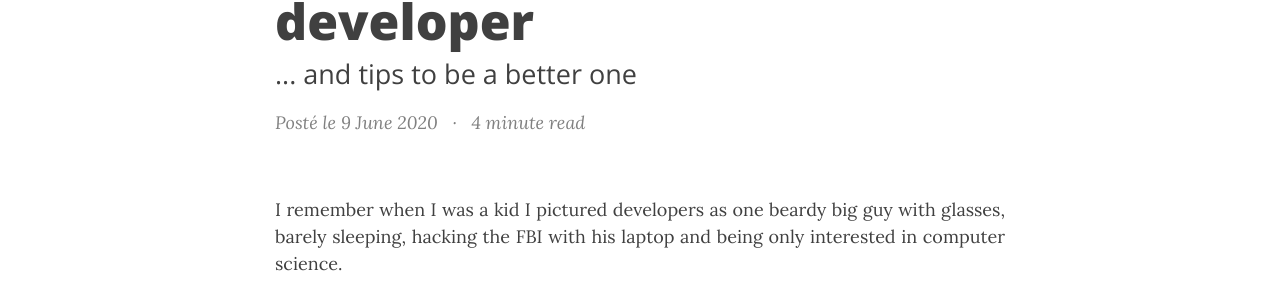
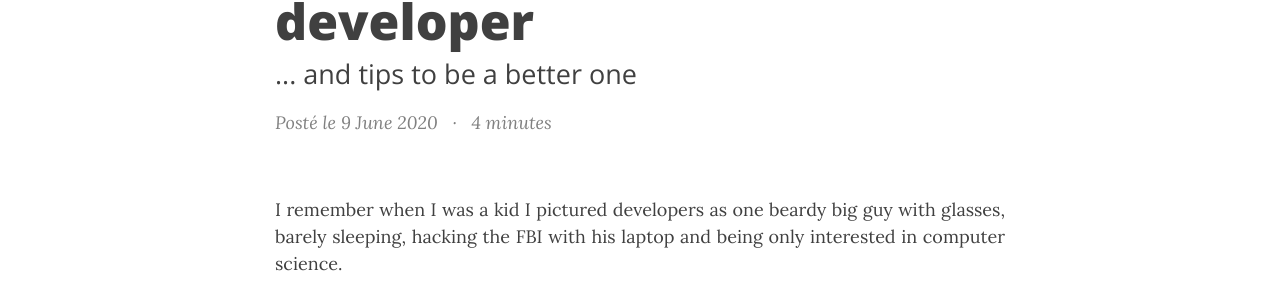
Before and after one commit to Naxyoh/naxyoh.github.io, a Jekyll site: the page built from _posts/2020-06-09-what-it-means-to-be-a-developer.md, in a window 1280 px wide and 900 px high. Shown: the part 191-496 px from the top of the window. Built offline with Jekyll 4.4.1, drawn with Linux system fonts in a browser that asks for light colours; nearby versions of some CDN libraries; some of the changed lines change nothing that is shown.

```diff
--- a/_includes/readtime.html
+++ b/_includes/readtime.html
@@ -4,11 +4,11 @@
 {% assign calcReadTime = ReadTime | float %}
 {% assign finalReadTime = calcReadTime | divided_by:200 | round: 2 %}
 {% assign number = finalReadTime | round %}
-{% if number >= 1 %}
-  {% assign yesReadTime = number | append: " minute read" %}
+{% if number > 1 %}
+  {% assign yesReadTime = number | append: " minutes" %}
   <span class="reader-time post-meta"><span class="d-none d-md-inline middot">&middot;</span> {{ yesReadTime }}</span>
-{% elsif number < 1 %}
-  {% assign minReadTime = '&lt; 1 minute read' %}
+{% elsif number <= 1 %}
+  {% assign minReadTime = '&lt; 1 minute' %}
   <span class="reader-time post-meta"><span class="d-none d-md-inline middot">&middot;</span> {{ minReadTime }}</span>
 {% else %}
   {% assign nilReadTime = number | replace:'0',' ' %}
```
